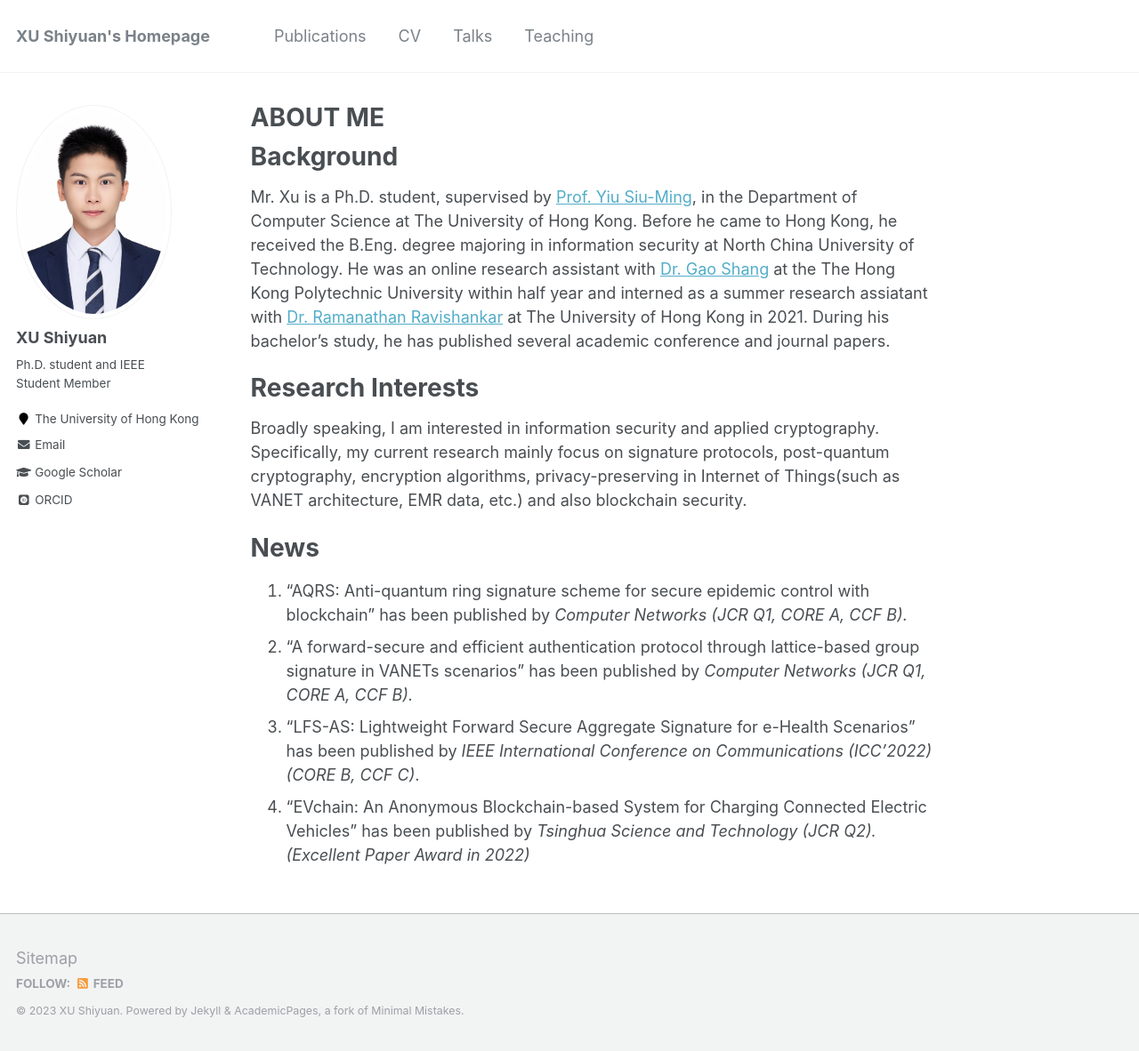
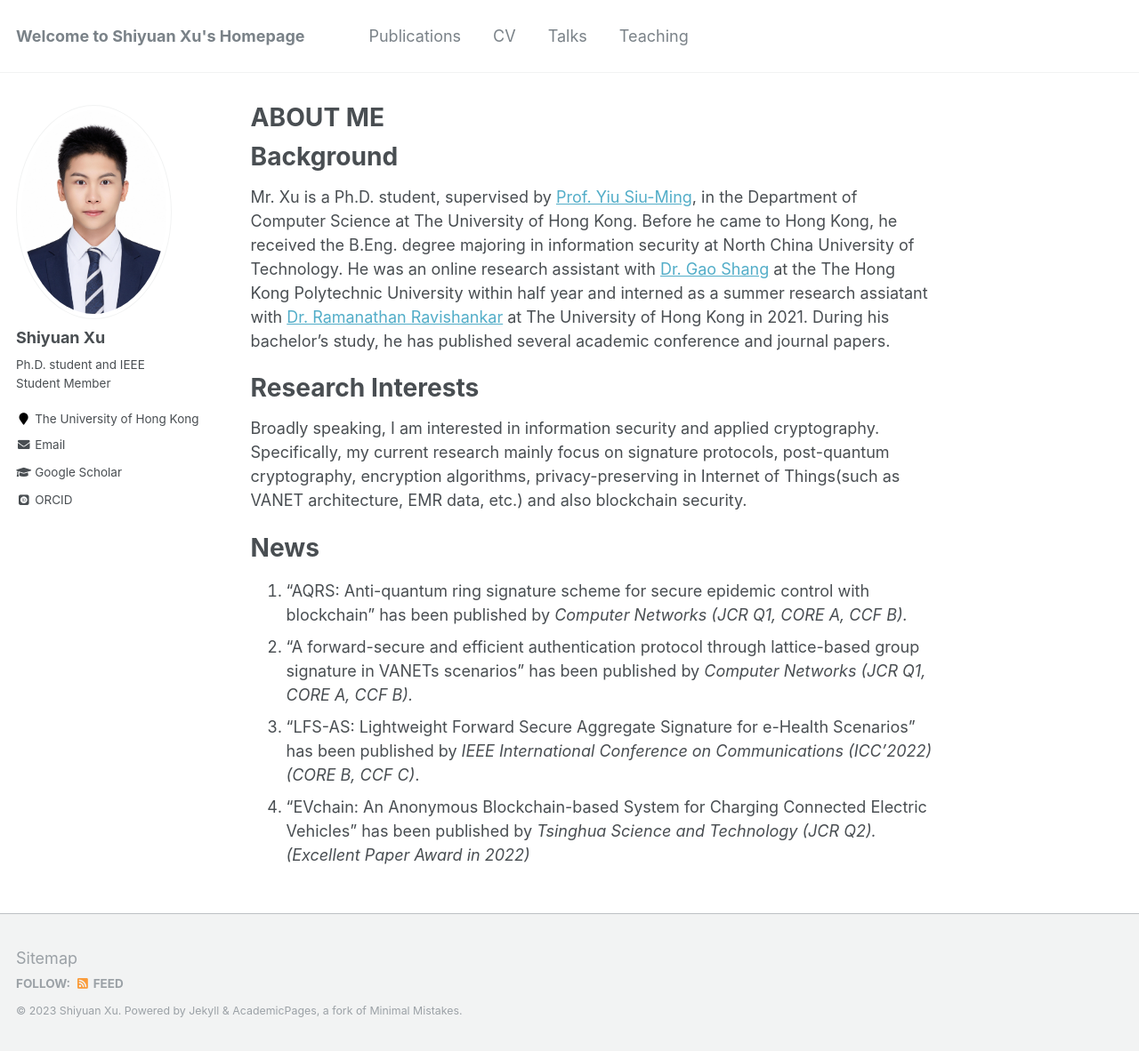
Before and after one commit to shiyuanjack/shiyuanjack.github.io, a Jekyll site: the page built from _pages/about.md, in a window 1280 px wide and 1182 px high. Shown: the whole window at 89% size. Built offline with Jekyll 4.4.1, drawn with Linux system fonts in a browser that asks for light colours; some web fonts are replaced.

Commit message:
Update _config.yml

```diff
--- a/_config.yml
+++ b/_config.yml
@@ -7,9 +7,9 @@
 
 # Site Settings
 locale                   : "en-US"
-title                    : "XU Shiyuan's Homepage"
+title                    : "Welcome to Shiyuan Xu's Homepage"
 title_separator          : "-"
-name                     : &name "XU Shiyuan"
+name                     : &name "Shiyuan Xu"
 description              : &description "personal description"
 url                      : https://shiyuanjack.github.io # the base hostname & protocol for your site e.g. "https://mmistakes.github.io"
 baseurl                  : "" # the subpath of your site, e.g. "/blog"
@@ -80,7 +80,7 @@ analytics:
 
 # Site Author
 author:
-  name             : "XU Shiyuan"
+  name             : "Shiyuan Xu"
   avatar           : "profile.png"
   bio              : "Ph.D. student and IEEE Student Member"
   location         : "The University of Hong Kong"
```
